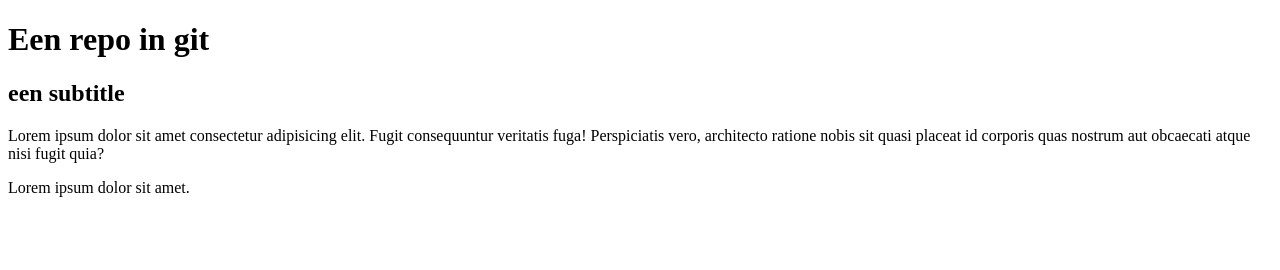
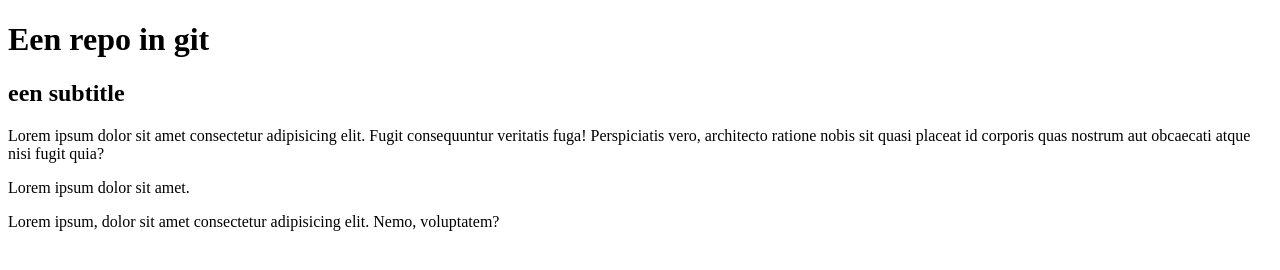
Before and after one commit to TomDeSmetUcll/GitRepo, a plain HTML site: page gitdemo.html in a window 1280 px wide. Drawn offline with Linux system fonts and the light colour scheme.

Commit message:
nieuwe paragraaf

```diff
--- a/gitdemo.html
+++ b/gitdemo.html
@@ -10,5 +10,6 @@
     <h2>een subtitle</h2>
     <p>Lorem ipsum dolor sit amet consectetur adipisicing elit. Fugit consequuntur veritatis fuga! Perspiciatis vero, architecto ratione nobis sit quasi placeat id corporis quas nostrum aut obcaecati atque nisi fugit quia?</p>
     <p>Lorem ipsum dolor sit amet.</p>
+    <p>Lorem ipsum, dolor sit amet consectetur adipisicing elit. Nemo, voluptatem?</p>
 </body>
 </html>
```
